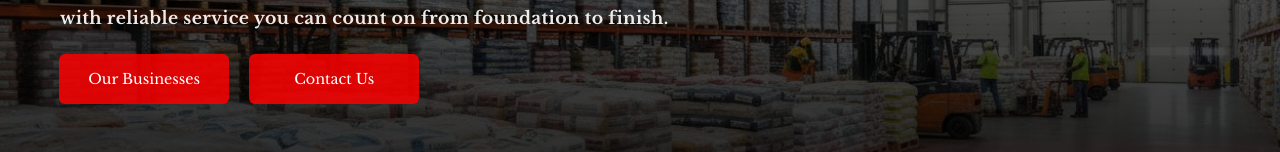
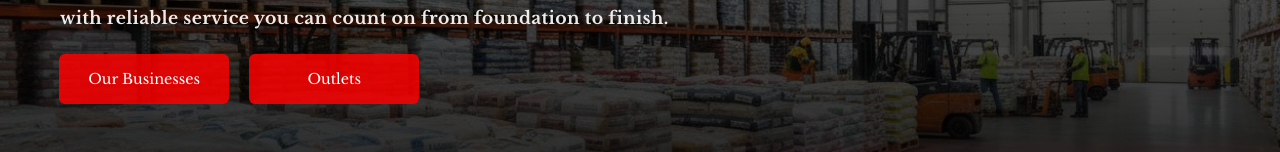
Before and after one commit to omodara-zac/Ayodam, a React (Vite) app: page / in a window 1280 px wide. Shown: the part 346-498 px from the top of the page. Built offline with nearby package versions, Linux system fonts and the light colour scheme; a web font is replaced by a local one.

Commit message:
fixed a minor bug

```diff
--- a/src/components/Hero.jsx
+++ b/src/components/Hero.jsx
@@ -65,8 +65,8 @@ const Hero = () => {
                 </button>
 
                 <button className="hero-btn">
-                    <a href="#contact" className="hero-btn-link">
-                        Contact Us
+                    <a href="/#outlets" className="hero-btn-link">
+                        Outlets
                     </a>
                 </button>
             </div>
@@ -78,14 +78,14 @@ const Hero = () => {
 
                 </div>
 
-                    <span className='divide'></span>
+                <span className='divide'></span>
 
                 <div className="hero-stat">
                     <h3>{experience}+</h3>
                     <p>Years of Experience</p>
                 </div>
 
-                    <span className='divide'></span>
+                <span className='divide'></span>
 
                 <div className="hero-stat">
                     <h3>{satisfaction}%</h3>
--- a/src/components/Outlet.css
+++ b/src/components/Outlet.css
@@ -1,3 +1,7 @@
+#outlets {
+    scroll-margin-top: 100px;
+}
+
 .outlets-section {
     display: grid;
     grid-template-columns: 1.1fr 0.9fr;
```
